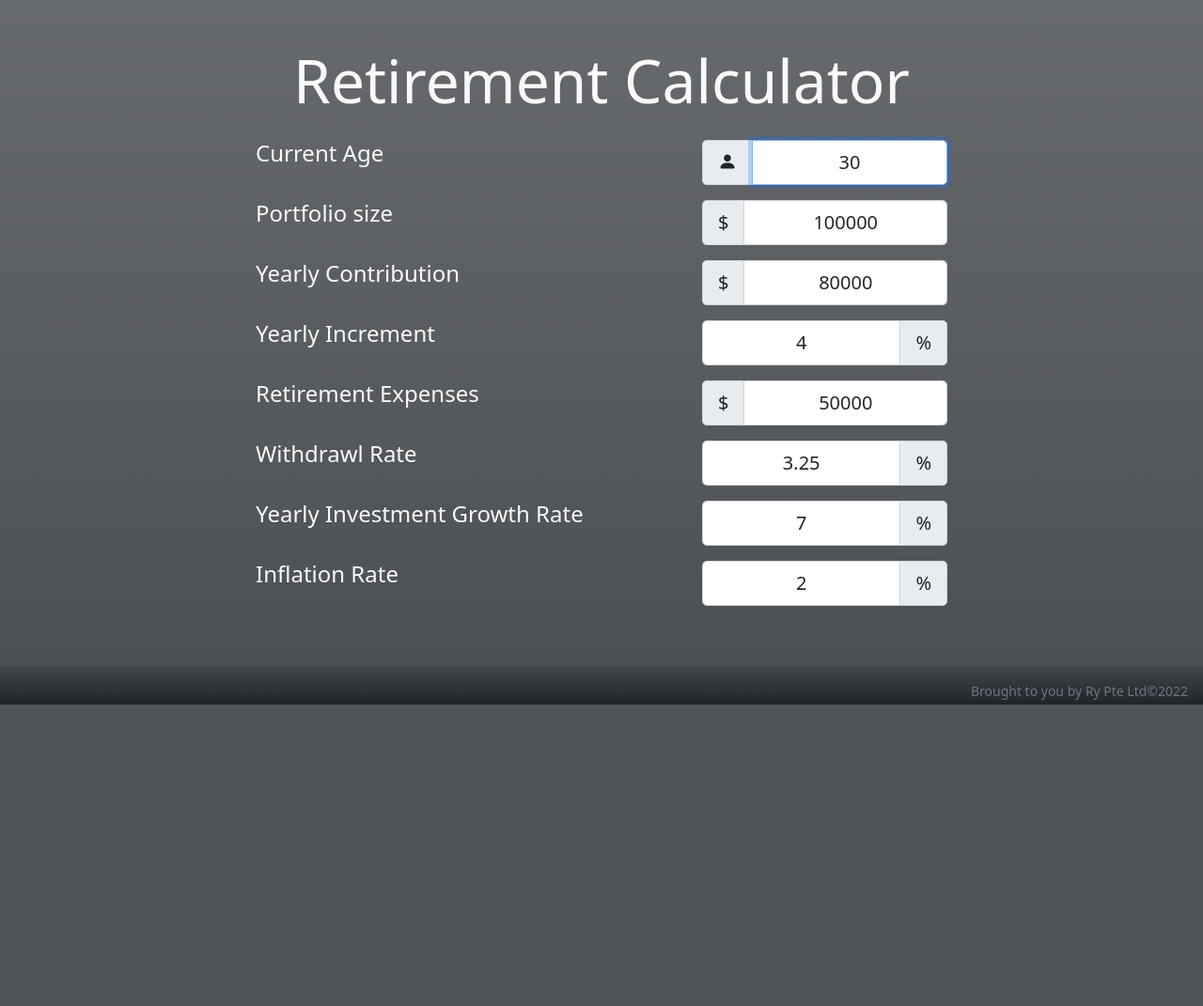
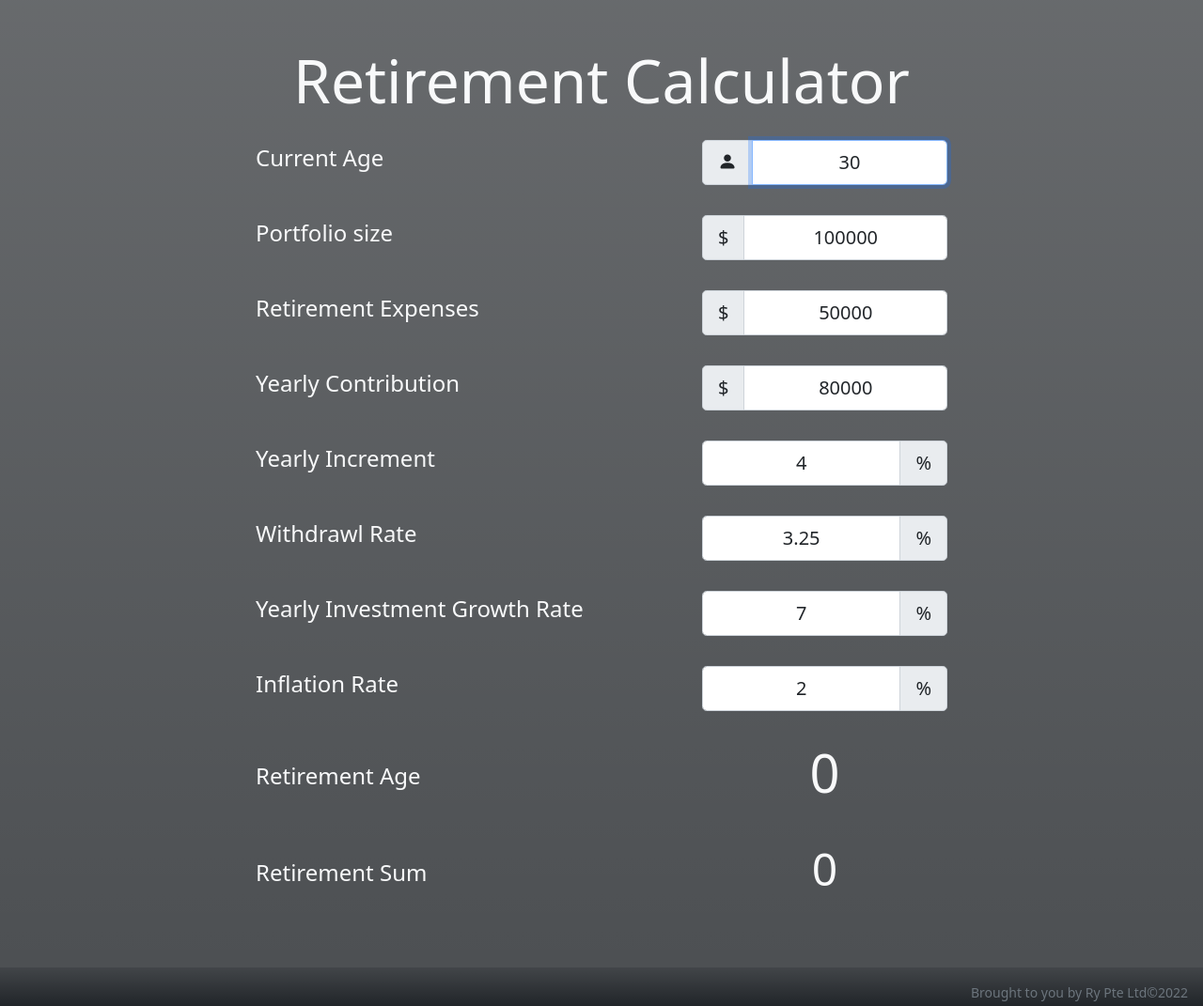
Before and after one commit to ryryry-3302/RyNance, a Flask app: page /retirement in a window 1280 px wide. Shown: the part 100-1171 px from the top of the page at 94% size. Before the commit the page ends 850 px from the top, so only its background shows below. Run offline with Flask 2, Linux system fonts and the light colour scheme; the visitor is signed in with stand-in values (Sample User, id 1); some libraries are stand-ins or nearby versions.

Commit message:
finished the js for retirement calc

```diff
--- a/static/retirement_calc.js
+++ b/static/retirement_calc.js
@@ -7,34 +7,38 @@ $(document).ready(function(){
         let age = parseInt($('#age').val());
         let port = parseInt($('#portvalue').val());
         let contr = parseInt($('#contribution').val());
-        let incr = parseFloat($('#incrementrate').val()/100).toFixed(2);
-        let withrate = parseFloat($('#Withdrawlrate').val()/100).toFixed(2);
+        let incr = Number(parseFloat($('#incrementrate').val()/100).toFixed(2));
+        let withrate = Number(parseFloat($('#Withdrawlrate').val()/100).toFixed(2));
         let withd = parseInt($('#withd').val());
-        let growth = parseFloat($('#growthrate').val()/100).toFixed(2);
-        let infl = parseFloat($('#inflationrate').val()/100).toFixed(2);
-
+        let growth = Number(parseFloat($('#growthrate').val()/100).toFixed(2));
+        let infl = Number(parseFloat($('#inflationrate').val()/100).toFixed(2));
         let retirement_sum = withd / withrate;
         let real_growth = growth - infl + 1;
+        let incrate = (1 + incr);
+
 
         while (age < 65) {
             age++;
-            port += contr;
-            contr *= (1 + incr);
-            port *= real_growth;
+            port = contr + port;
+
+            contr = incrate * contr;
+            port = port * real_growth;
             if (port < retirement_sum) {
                 continue;
+
             }   else {
-                alert(age);
                 break;
             }
 
         }
+        if (age > 65) {
+        alert("cannot retire before 65");
+        }
 
-        setTimeout(function(){
-            if (age > 65) {
-            alert("cannot retire before 65");
-            }
-        }, 5000);
+        $('#retirementage').text(age);
+        $('#retireport').text('$' + port.toFixed(2));
+
+
 
 
     }
--- a/templates/retirement.html
+++ b/templates/retirement.html
@@ -5,14 +5,14 @@
 {% endblock %}
 
 {% block main %}
-
+<script src="/static/retirement_calc.js"></script>
 <div class="container-md text-start">
-    <div class="row justify-content-center">
+    <div class="row justify-content-center align-items-center">
         <div class="col-8 mb-3">
             <h1 class="display-3 tw-bolder text-light text-center">Retirement Calculator</h1>
         </div>
     </div>
-    <div class="row justify-content-center">
+    <div class="row justify-content-center align-items-center mb-3">
         <div class="col-md-5 mb-3">
             <h3 class="fs-4 tw-bolder text-light text-start">Current Age</h3>
         </div>
@@ -25,7 +25,7 @@
             </div>
         </div>
     </div>
-    <div class="row justify-content-center">
+    <div class="row justify-content-center align-items-center mb-3">
         <div class="col-md-5 mb-3">
             <h3 class="fs-4 tw-bolder text-light text-start">Portfolio size</h3>
         </div>
@@ -36,7 +36,18 @@
             </div>
         </div>
     </div>
-    <div class="row justify-content-center">
+     <div class="row justify-content-center align-items-center mb-3">
+        <div class="col-md-5 mb-3">
+            <h3 class="fs-4 tw-bolder text-light text-start">Retirement Expenses</h3>
+        </div>
+        <div class="col-md-3 mb-3">
+            <div class="input-group input-group-lg">
+                <span class="input-group-text">$</span>
+                <input required type="text" class="form-control text-center" value="50000" id="withd" placeholder="Yearly Contribution">
+            </div>
+        </div>
+    </div>
+    <div class="row justify-content-center align-items-center mb-3">
         <div class="col-md-5 mb-3">
             <h3 class="fs-4 tw-bolder text-light text-start">Yearly Contribution</h3>
         </div>
@@ -47,7 +58,7 @@
             </div>
         </div>
     </div>
-    <div class="row justify-content-center">
+    <div class="row justify-content-center align-items-center mb-3">
         <div class="col-md-5 mb-3">
             <h3 class="fs-4 tw-bolder text-light text-start"> Yearly Increment</h3>
         </div>
@@ -59,18 +70,8 @@
             </div>
         </div>
     </div>
-    <div class="row justify-content-center">
-        <div class="col-md-5 mb-3">
-            <h3 class="fs-4 tw-bolder text-light text-start">Retirement Expenses</h3>
-        </div>
-        <div class="col-md-3 mb-3">
-            <div class="input-group input-group-lg">
-                <span class="input-group-text">$</span>
-                <input required type="text" class="form-control text-center" value="50000" id="withd" placeholder="Yearly Contribution">
-            </div>
-        </div>
-    </div>
-    <div class="row justify-content-center">
+
+    <div class="row justify-content-center align-items-center mb-3">
         <div class="col-md-5 mb-3">
             <h3 class="fs-4 tw-bolder text-light text-start">Withdrawl Rate</h3>
         </div>
@@ -82,7 +83,7 @@
             </div>
         </div>
     </div>
-    <div class="row justify-content-center">
+    <div class="row justify-content-center align-items-center mb-3">
         <div class="col-md-5 mb-3">
             <h3 class="fs-4 tw-bolder text-light text-start">Yearly Investment Growth Rate</h3>
         </div>
@@ -94,7 +95,7 @@
             </div>
         </div>
     </div>
-    <div class="row justify-content-center">
+    <div class="row justify-content-center mb-3 align-items-center mb-3" >
         <div class="col-md-5 mb-3">
             <h3 class="fs-4 tw-bolder text-light text-start">Inflation Rate</h3>
         </div>
@@ -106,7 +107,24 @@
             </div>
         </div>
     </div>
-    <script src="/static/retirement_calc.js"></script>
+    <div class="row justify-content-center align-items-center mb-3">
+        <div class="col-md-5 mb-3 align-middle">
+            <span class="fs-4 tw-bolder text-light text-start align-middle">Retirement Age</span>
+        </div>
+        <div class="col-md-3 mb-3">
+            <h3 class="display-4 text-light text-center text-align-top" id="retirementage">0</h3>
+        </div>
+    </div>
+
+    <div class="row justify-content-center align-items-center mb-1">
+        <div class="col-md-5 mb-3 align-middle">
+            <span class="fs-4 tw-bolder text-light text-start align-middle">Retirement Sum</span>
+        </div>
+        <div class="col-md-3 mb-3">
+            <h3 class="display-5 text-light text-center text-align-top" id="retireport">0</h3>
+        </div>
+    </div>
+
 </div>
 
 
```
Also changed, not shown: 1 other file.
